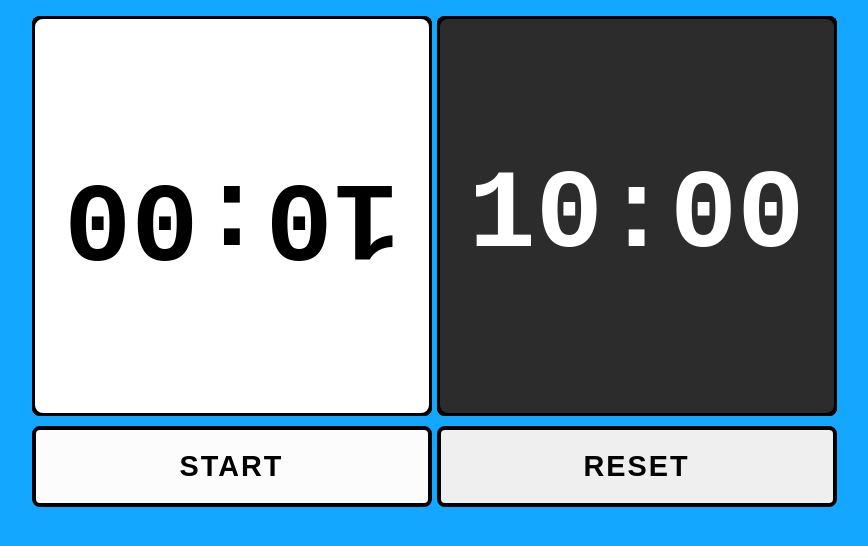
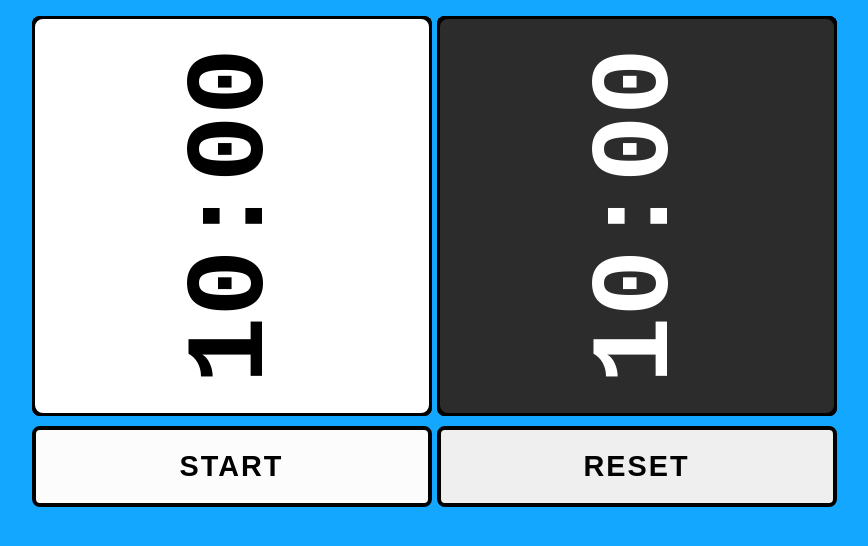
Before and after one commit to ShovalEinat/Chess-Timer, a plain HTML site: page index.html in a window 1280 px wide. Shown: the whole page, without its empty margins (206-1074 px from the left). Drawn offline with Linux system fonts and the light colour scheme.

Commit message:
Update chessTimer.css

```diff
--- a/chessTimer.css
+++ b/chessTimer.css
@@ -39,7 +39,7 @@ main {
     align-items: center;
     justify-content: center;
     background-color: #FFFFFF;
-    transform: rotate(180deg);
+    transform: rotate(-90deg);
     box-shadow: inset 3px 3px 0 #000,
     inset -3px 3px 0 black,
     inset -3px -3px 0 black,
@@ -51,7 +51,6 @@ main {
     color: #FFFFFF;
     margin-top: 5px;
     background-color: #2D2C2C;
-    transform: rotate(0deg);
 }
 
 .player__digits {
```
